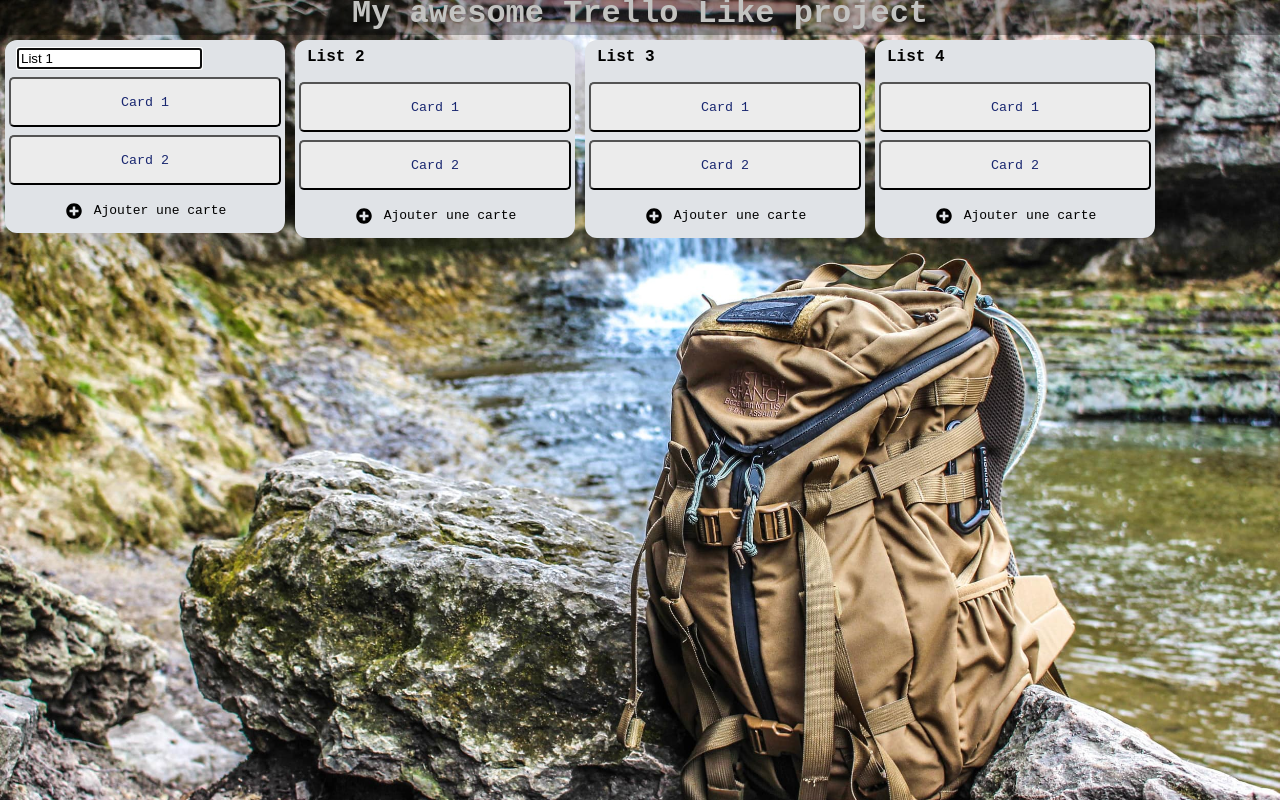
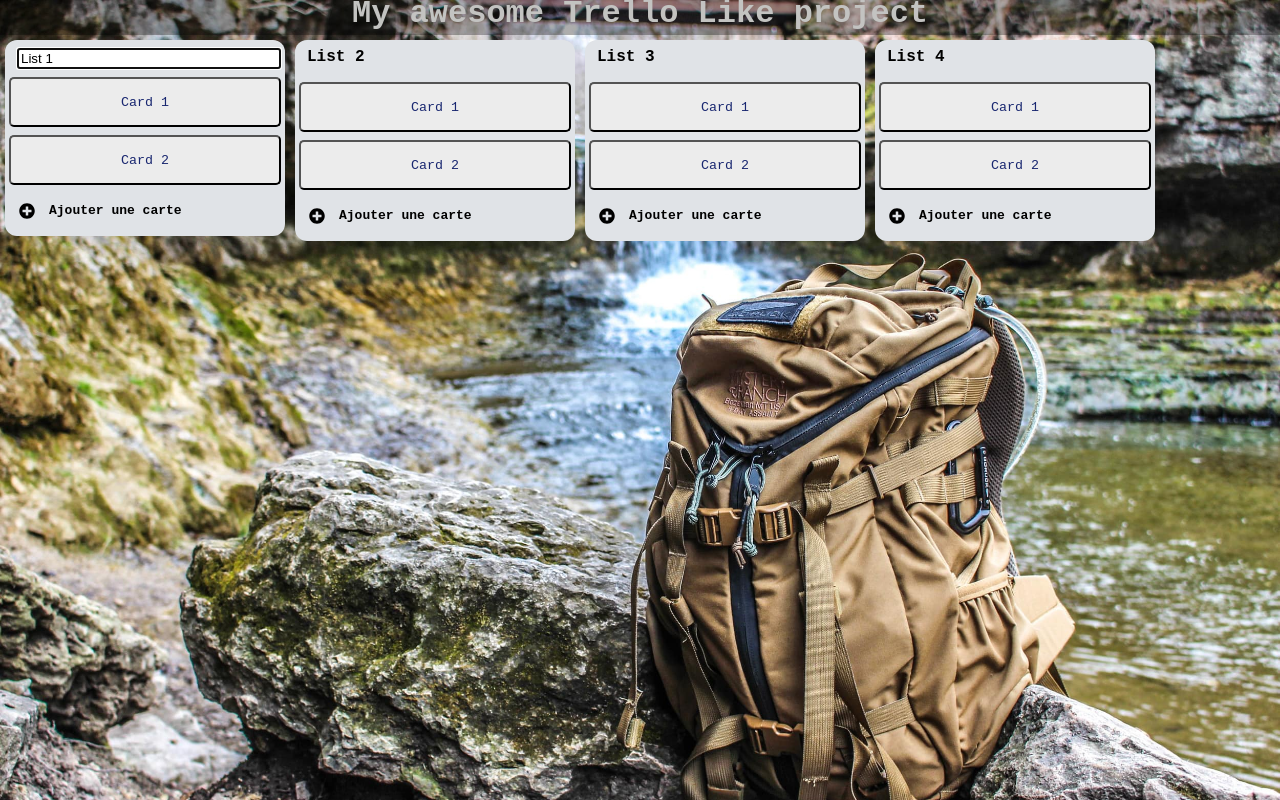
Before and after one commit to ben-grandin/trello-like, a React (Create React App) app: page / in a window 1280 px wide. Both pictures are taken after a click on the element "List 1". Built offline with nearby package versions, Linux system fonts and the light colour scheme.

Commit message:
InputAdder : bases

```diff
--- a/src/App.scss
+++ b/src/App.scss
@@ -2,6 +2,7 @@
   $font-family: monospace, -apple-system, BlinkMacSystemFont, 'Segoe UI', 'Roboto', 'Oxygen',
   'Ubuntu', 'Cantarell', 'Fira Sans', 'Droid Sans', 'Helvetica Neue',
   sans-serif !important;
+
 
   font-family: $font-family;
 
@@ -28,4 +29,11 @@
       font-size: large;
     }
   }
+
+  // Color
+  $bg-green: #1d981d;
+
+  .bg-green {
+    background-color: $bg-green;
+  }
 }
--- a/src/components/InputAdder/InputAdder.scss
+++ b/src/components/InputAdder/InputAdder.scss
@@ -1,13 +1,19 @@
+@import "src/components/Card/Card.scss";
+
 .input-adder {
   text-align: center;
   display: flex;
   padding: 5px;
 
+  div, form {
+    display: flex
+  }
+
   .add-text {
     font-size: small;
     width: 100%;
-    display: flex;
     justify-content: center;
+    flex-direction: column;
 
     .icon {
       padding: 5px;
--- a/src/components/InputAdder/InputAdder.tsx
+++ b/src/components/InputAdder/InputAdder.tsx
@@ -1,17 +1,49 @@
-import React, { FC } from 'react';
+import React, { FC, useState } from 'react';
 import './InputAdder.scss';
 import { FontAwesomeIcon } from '@fortawesome/react-fontawesome';
-import { faPlusCircle } from '@fortawesome/free-solid-svg-icons';
+import { faPlusCircle,faTimes } from '@fortawesome/free-solid-svg-icons';
+import { ListHeader } from '../ListHeader/ListHeader';
 
 export const InputAdder: FC<any> = ({ children }) => {
+	const [displayAddText, setDisplayAddText] = useState(true);
+	// const [displayAddInput, setDisplayAddInput] = useState();
+
 	return (
 		<div className={'input-adder'}>
-			<div className={'add-text'}>
-				<div className={'icon'}>
-					<FontAwesomeIcon icon={faPlusCircle} color={'#000000'}/>
+
+
+			<div className={'add-text'} onClick={() => {
+				console.log('click');
+				setDisplayAddText(false);
+			}}>
+
+				<div>
+					{displayAddText &&
+                    <div className={'icon'}>
+                        <FontAwesomeIcon icon={faPlusCircle} color={'#000000'}/>
+                    </div>
+					}
+					<ListHeader className={`text ${!displayAddText ? 'card' : ''}`}
+								onBlur={() => console.log('blur')}
+								titleValue={'Ajouter une carte'}
+								placeHolder={'Saisisser le nom de la carte'}/>
 				</div>
-				<div className={'text'}>{children}</div>
+
+
+				{
+					!displayAddText &&
+                    <div className={'add-input'}>
+                        {/*<form>*/}
+                            <button className={'button bg-green'}>{children}</button>
+                            <div className={'icon'}>
+                                <FontAwesomeIcon icon={faTimes} color={'#000000'}/>
+                            </div>
+                        {/*</form>*/}
+                    </div>
+				}
 			</div>
+
+
 		</div>
 	);
 };
--- a/src/components/ListHeader/ListHeader.scss
+++ b/src/components/ListHeader/ListHeader.scss
@@ -1,7 +1,12 @@
 .list-header {
   padding: 8px 8px 8px 8px;
 
-  .list-title {
-	color: black;
+  form {
+    width: 100%;
+
+    .list-title {
+      color: black;
+      width: 100%;
+    }
   }
 }
--- a/src/components/ListHeader/ListHeader.tsx
+++ b/src/components/ListHeader/ListHeader.tsx
@@ -1,10 +1,12 @@
-import React, { FC, FormEvent, useState } from 'react';
+import React, { FC, useState } from 'react';
 import './ListHeader.scss';
 
 
 interface InputTitleProps {
 	titleValue: string;
 	className?: string;
+	placeHolder?: string;
+	onBlur?: () => void;
 }
 
 
@@ -13,7 +15,7 @@ interface InputTitleProps {
 	 - Change input style,
  */
 
-export const ListHeader: FC<InputTitleProps> = ({ titleValue, className = '' }) => {
+export const ListHeader: FC<InputTitleProps> = ({ titleValue, placeHolder, className = '', onBlur }) => {
 	const [tempTitle, setTempTitle] = useState(titleValue);
 	const [title, setTitle] = useState(titleValue);
 	const [showInput, setShowInput] = useState(false);
@@ -21,6 +23,13 @@ export const ListHeader: FC<InputTitleProps> = ({ titleValue, className = '' })
 	const onSubmitForm = () => {
 		setShowInput(false);
 		setTitle(tempTitle);
+	};
+
+	const onInputBlur = () => {
+		onSubmitForm();
+		if( onBlur ) {
+			onBlur();
+		}
 	};
 
 	const onInputChange: ({ target: { value } }: { target: { value: string } }) => void = ({ target: { value } }) => {
@@ -36,16 +45,17 @@ export const ListHeader: FC<InputTitleProps> = ({ titleValue, className = '' })
 	};
 
 	return <div className={`list-header ${className}`}>
-		{ !showInput && <h4 className="list-title" onClick={()=>setShowInput(true)}>{title}</h4>}
+		{ !showInput && <h4 className="list-title" onClick={() => setShowInput(true)}>{title}</h4>}
 
 		{
 			showInput &&
             <form onSubmit={onSubmitForm}>
                 <input className='list-title'
                        value={tempTitle}
+                       placeholder={placeHolder}
                        onChange={onInputChange}
                        autoFocus
-                       onBlur={onSubmitForm}
+                       onBlur={onInputBlur}
                        onKeyDown={onEscapeInput}
                 />
             </form>
```
